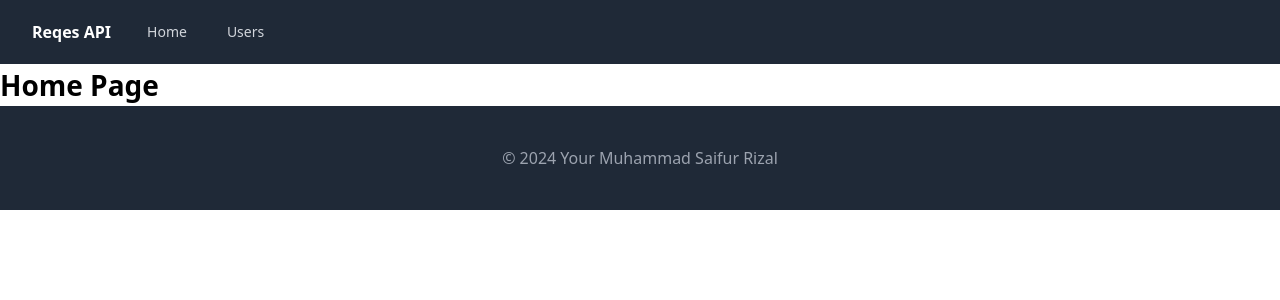
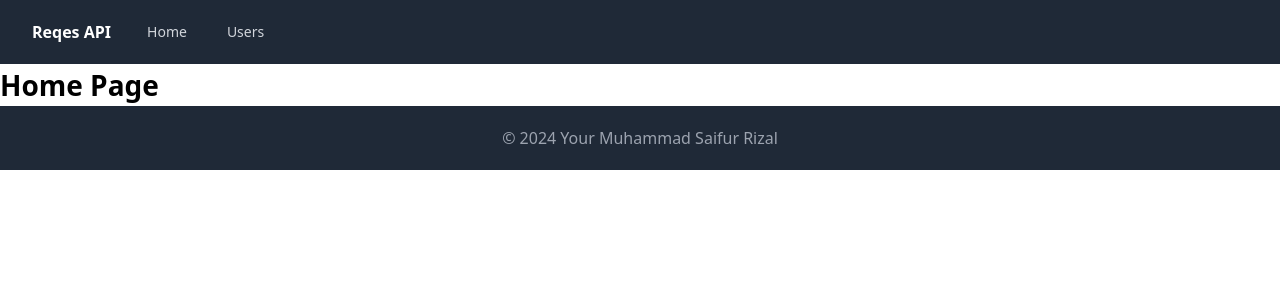
Before and after one commit to msfrzl1/Dbimbing-mini-project-using-api-reqres, a React (Vite) app: page / in a window 1280 px wide. Shown: the top 300 px of the page. Built offline with nearby package versions, Linux system fonts and the light colour scheme.

Commit message:
change style footer

```diff
--- a/src/components/Fragments/Footer.jsx
+++ b/src/components/Fragments/Footer.jsx
@@ -1,6 +1,6 @@
 const Footer = () => {
    return (
-      <footer className='bg-gray-800 py-10 flex justify-center'>
+      <footer className='bg-gray-800 py-5 flex justify-center'>
          <p className='text-base text-gray-400'>&copy; 2024 Your Muhammad Saifur Rizal</p>
       </footer>
    );
```
